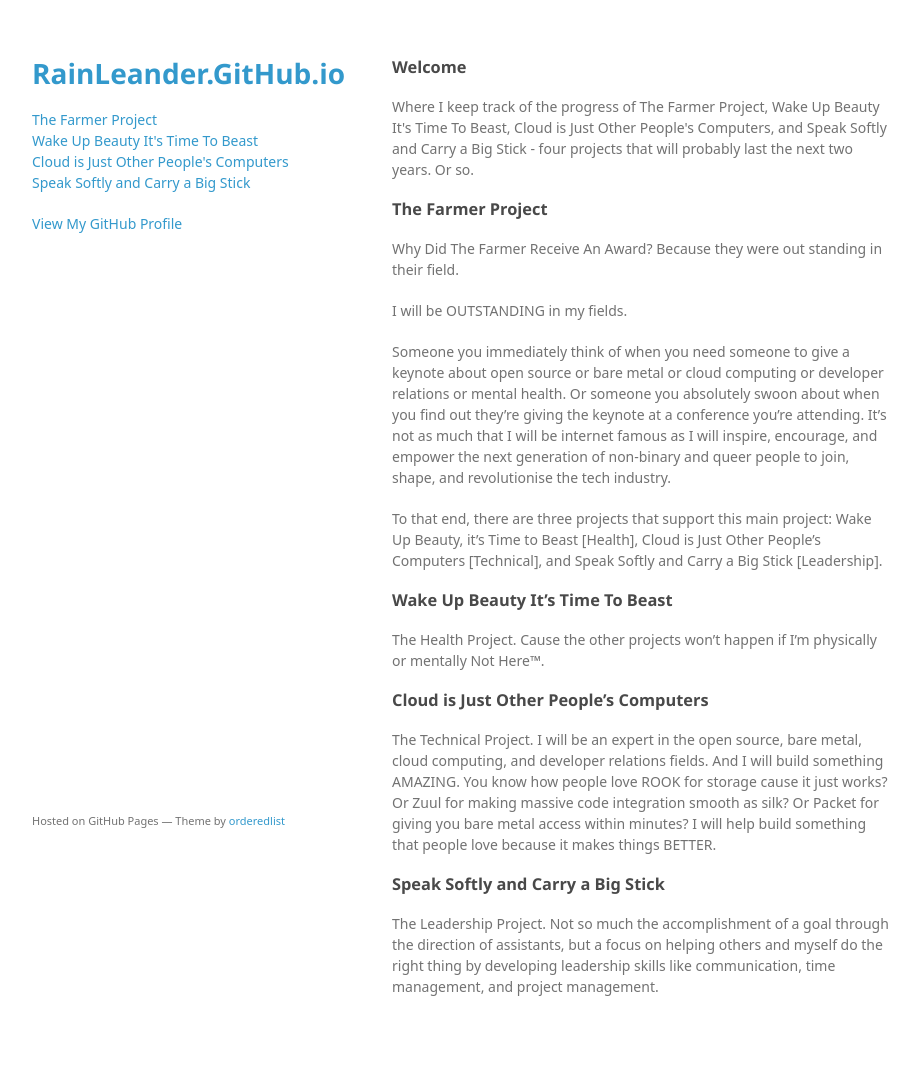
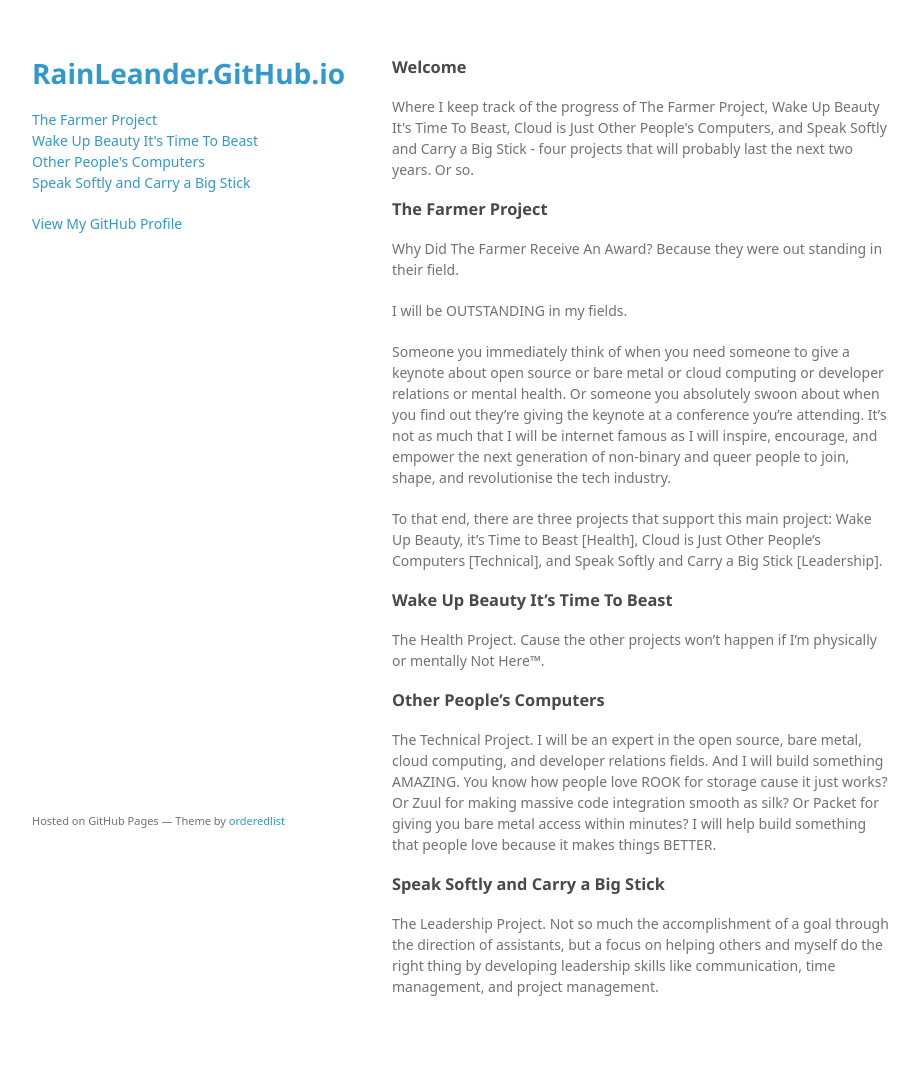
Before and after one commit to rainleander/rainleander.github.io, a Jekyll site: the page index.html, which Jekyll copies as it is, in a window 1280 px wide. Shown: the whole page, without its empty margins (178-1097 px from the left). Built offline with Jekyll 4.4.1, drawn with Linux system fonts in a browser that asks for light colours; some web fonts are replaced.

Commit message:
Update index.html

```diff
--- a/index.html
+++ b/index.html
@@ -19,7 +19,7 @@
 
         <p><a href="the-farmer-project.html">The Farmer Project</a><br>
           <a href="wake-up-beauty.html">Wake Up Beauty It's Time To Beast</a><br>
-          <a href="cloud-is-just.html">Cloud is Just Other People's Computers</a><br>
+          <a href="other-peoples-computers.html">Other People's Computers</a><br>
           <a href="speak-softly.html">Speak Softly and Carry a Big Stick</a></p>
 
         <p class="view"><a href="https://github.com/rainleander">View My GitHub Profile</a></p>
@@ -39,7 +39,7 @@
 <a id="wake-up-beauty-its-time-to-beast" class="anchor" href="#wake-up-beauty-its-time-to-beast" aria-hidden="true"><span aria-hidden="true" class="octicon octicon-link"></span></a>Wake Up Beauty It’s Time To Beast</h3>
 <p>The Health Project. Cause the other projects won’t happen if I’m physically or mentally Not Here™.</p>
 <h3>
-<a id="cloud-is-just-other-peoples-computers" class="anchor" href="#cloud-is-just-other-peoples-computers" aria-hidden="true"><span aria-hidden="true" class="octicon octicon-link"></span></a>Cloud is Just Other People’s Computers</h3>
+<a id="other-peoples-computers" class="anchor" href="#other-peoples-computers" aria-hidden="true"><span aria-hidden="true" class="octicon octicon-link"></span></a>Other People’s Computers</h3>
 <p>The Technical Project. I will be an expert in the open source, bare metal, cloud computing, and developer relations fields. And I will build something AMAZING. You know how people love ROOK for storage cause it just works? Or Zuul for making massive code integration smooth as silk? Or Packet for giving you bare metal access within minutes? I will help build something that people love because it makes things BETTER.</p>
 <h3>
 <a id="speak-softly-and-carry-a-big-stick" class="anchor" href="#speak-softly-and-carry-a-big-stick" aria-hidden="true"><span aria-hidden="true" class="octicon octicon-link"></span></a>Speak Softly and Carry a Big Stick</h3>
```
